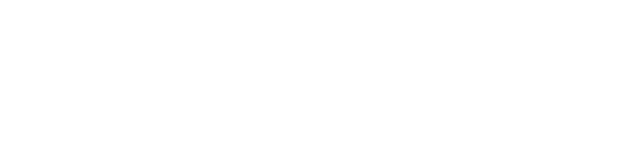
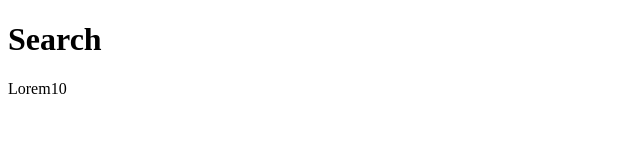
Before and after one commit to ManuvidyaS/Splitmate, a plain HTML site: page search.html in a window 1280 px wide. Shown: the whole page, without its empty margins (0-640 px from the left). Drawn offline with Linux system fonts and the light colour scheme.

Commit message:
Search Updated

```diff
--- a/search.html
+++ b/search.html
@@ -6,6 +6,7 @@
     <title>Document</title>
 </head>
 <body>
-
+    <h1>Search</h1>
+    <p>Lorem10</p>
 </body>
 </html>
```
